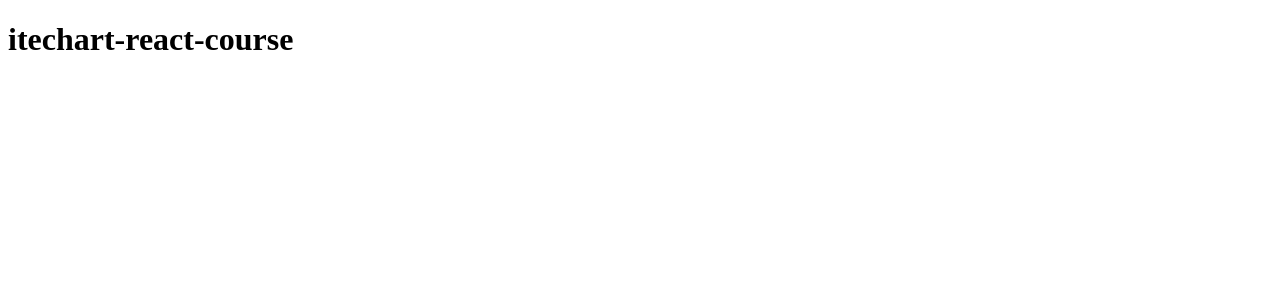
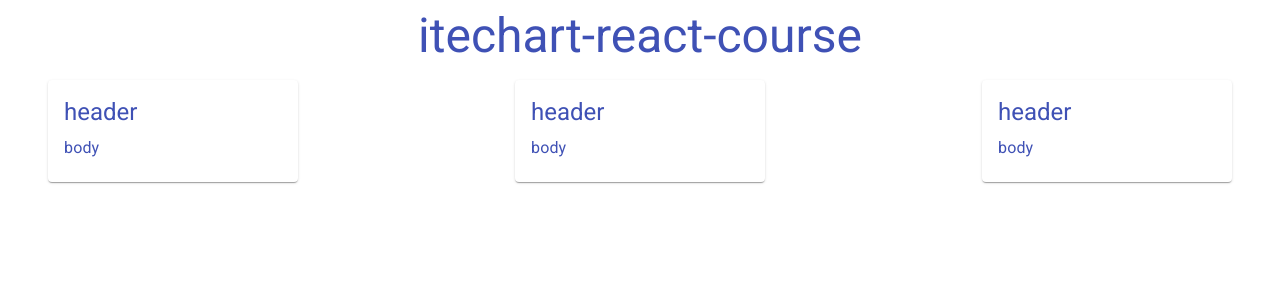
Before and after one commit to Finsoy/itechart-react-course, a React (Create React App) app: page / in a window 1280 px wide. Shown: the top 300 px of the page. Built offline with nearby package versions, Linux system fonts and the light colour scheme.

Commit message:
feat: complete task react-components

```diff
--- a/package.json
+++ b/package.json
@@ -3,6 +3,7 @@
   "version": "0.1.0",
   "private": true,
   "dependencies": {
+    "@material-ui/core": "^4.12.3",
     "@testing-library/jest-dom": "^5.14.1",
     "@testing-library/react": "^11.2.7",
     "@testing-library/user-event": "^12.8.3",
--- a/public/index.html
+++ b/public/index.html
@@ -3,6 +3,7 @@
 <head>
   <meta charset="utf-8"/>
   <meta name="viewport" content="width=device-width, initial-scale=1"/>
+  <link rel="stylesheet" href="https://fonts.googleapis.com/css?family=Roboto:300,400,500,700&display=swap" />
   <title>itechart-react-course</title>
 </head>
 <body>
--- a/src/App.tsx
+++ b/src/App.tsx
@@ -1,11 +1,66 @@
 import React from 'react';
+import {makeStyles} from '@material-ui/core/styles';
+import {Card, CardActionArea, CardContent, Container, Typography} from "@material-ui/core";
 
-function App() {
-  return (
-    <div>
-      <h1>itechart-react-course</h1>
-    </div>
-  );
-}
+const useStyles = makeStyles({
+    card: {
+        maxWidth: 250,
+        width: "100%",
+        margin: "1rem",
+        cursor: "pointer",
+    },
+    cardContainer: {
+        display: "flex",
+        flexWrap: "wrap",
+        justifyContent: "space-between",
+    },
+});
+
+const App = () => {
+    const classes = useStyles();
+    return (
+        <div>
+            <Typography component="h1" variant="h3" color="primary" align="center">itechart-react-course</Typography>
+            <Container fixed className={classes.cardContainer}>
+                <Card className={classes.card}>
+                    <CardActionArea>
+                        <CardContent>
+                            <Typography variant="h5" color="primary" gutterBottom>
+                                header
+                            </Typography>
+                            <Typography variant="body1" color="primary" gutterBottom>
+                                body
+                            </Typography>
+                        </CardContent>
+                    </CardActionArea>
+                </Card>
+                <Card className={classes.card}>
+                    <CardActionArea>
+                        <CardContent>
+                            <Typography variant="h5" color="primary" gutterBottom>
+                                header
+                            </Typography>
+                            <Typography variant="body1" color="primary" gutterBottom>
+                                body
+                            </Typography>
+                        </CardContent>
+                    </CardActionArea>
+                </Card>
+                <Card className={classes.card}>
+                    <CardActionArea>
+                        <CardContent>
+                            <Typography variant="h5" color="primary" gutterBottom>
+                                header
+                            </Typography>
+                            <Typography variant="body1" color="primary" gutterBottom>
+                                body
+                            </Typography>
+                        </CardContent>
+                    </CardActionArea>
+                </Card>
+            </Container>
+        </div>
+    );
+};
 
 export default App;
```
Also changed, not shown: 1 other file (tests, documents, lock files or other folders).
